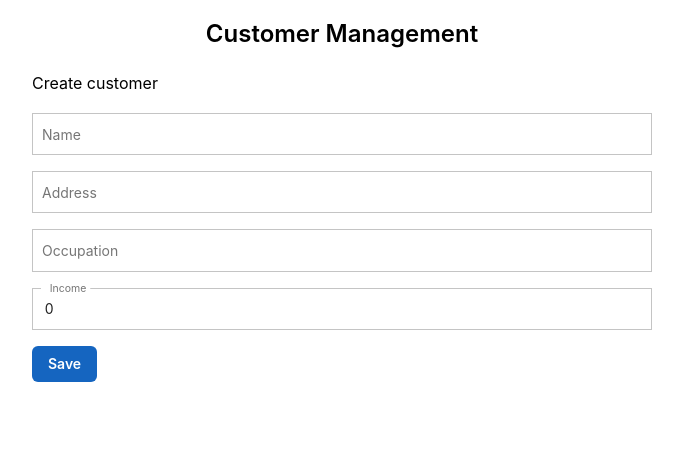
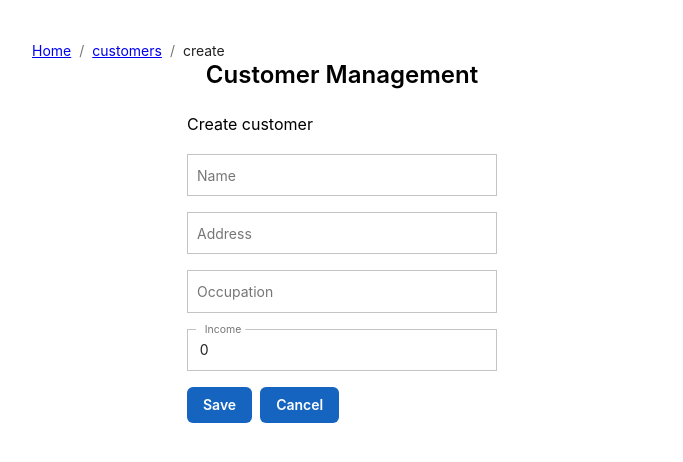
Before and after one commit to duckytutu/deloitte_poc, a React (Create React App) app: page /customers in a window 1280 px wide. Both pictures are taken after a click on the button "Create". Shown: the top 462 px of the page, without its empty margins (298-981 px from the left). Built offline with nearby package versions, Linux system fonts and the light colour scheme; no server answers.

Commit message:
Add breadcrumbs and some minor fixes

```diff
--- /dev/null
+++ b/src/components/AppBreadcrumbs.tsx
@@ -0,0 +1,34 @@
+import React from 'react';
+import Breadcrumbs from '@material-ui/core/Breadcrumbs';
+import Typography from '@material-ui/core/Typography';
+import { Route, useLocation, Link as RouterLink } from 'react-router-dom';
+
+const AppBreadcrumbs = () => {
+  const location = useLocation();
+  const pathnames = location.pathname.split('/').filter((x) => x);
+  return (
+    <Route>
+      <Breadcrumbs aria-label="Breadcrumb">
+        <RouterLink color="inherit" to="/">
+          Home
+        </RouterLink>
+        {pathnames.map((value, index) => {
+          const last = index === pathnames.length - 1;
+          const to = `/${pathnames.slice(0, index + 1).join('/')}`;
+
+          return last ? (
+            <Typography color="textPrimary" key={to}>
+              {value}
+            </Typography>
+          ) : (
+            <RouterLink color="inherit" to={to} key={to}>
+              {value}
+            </RouterLink>
+          );
+        })}
+      </Breadcrumbs>
+    </Route>
+  );
+};
+
+export default React.memo(AppBreadcrumbs);
--- a/src/features/components/CustomerForm.tsx
+++ b/src/features/components/CustomerForm.tsx
@@ -1,8 +1,9 @@
-import React, { useMemo } from 'react';
+import React from 'react';
 import { useFormik } from 'formik';
-import { Box, Button, TextField, Typography } from '@material-ui/core';
+import { Box, Button, TextField } from '@material-ui/core';
 import { ICustomer } from '../customer/types/Customer';
 import * as Yup from 'yup';
+import { useHistory } from 'react-router-dom';
 
 const CustomerForm = ({
   customer,
@@ -11,6 +12,7 @@ const CustomerForm = ({
   customer?: ICustomer;
   onSubmit: (data: ICustomer) => void | Promise<void>;
 }) => {
+  const history = useHistory();
   const initialValues = customer
     ? { ...customer }
     : { name: '', address: '', occupation: '', income: 0 };
@@ -23,10 +25,14 @@ const CustomerForm = ({
       occupation: Yup.string().required('Occupation is required'),
       income: Yup.number().required('Income is required'),
     }),
-    onSubmit: (values) => {
+    onSubmit: (values: any) => {
       onSubmit(values);
     },
   });
+
+  const handleCancel = () => {
+    history.goBack();
+  };
 
   return (
     <>
@@ -91,8 +97,13 @@ const CustomerForm = ({
           />
         </Box>
         <Box mt={4}>
-          <Button variant="contained" color="primary" type="submit">
-            Save
+          <Box component="div" mr={2} display="inline">
+            <Button variant="contained" color="primary" type="submit">
+              Save
+            </Button>
+          </Box>
+          <Button variant="contained" color="primary" onClick={handleCancel}>
+            Cancel
           </Button>
         </Box>
       </form>
--- a/src/features/customer/CustomerCreate.tsx
+++ b/src/features/customer/CustomerCreate.tsx
@@ -23,4 +23,4 @@ const CustomerCreate = () => {
   );
 };
 
-export default CustomerCreate;
+export default React.memo(CustomerCreate);
--- a/src/features/customer/CustomerDetail.tsx
+++ b/src/features/customer/CustomerDetail.tsx
@@ -60,7 +60,6 @@ const CustomerDetail = () => {
           <Box mt={4}>
             <Box component="div" mr={2} display="inline">
               <Button
-                className="mr-2"
                 type="button"
                 variant="contained"
                 color="secondary"
@@ -86,4 +85,4 @@ const CustomerDetail = () => {
   );
 };
 
-export default CustomerDetail;
+export default React.memo(CustomerDetail);
--- a/src/features/customer/CustomerEdit.tsx
+++ b/src/features/customer/CustomerEdit.tsx
@@ -28,4 +28,4 @@ const CustomerEdit = () => {
   );
 };
 
-export default CustomerEdit;
+export default React.memo(CustomerEdit);
--- a/src/features/customer/CustomerList.tsx
+++ b/src/features/customer/CustomerList.tsx
@@ -49,7 +49,7 @@ const CustomerList = () => {
   ];
 
   return (
-    <Box mt={5} width="50%" ml="auto" mr="auto">
+    <Box>
       <Grid item xs={12} style={{ maxWidth: '100%' }}>
         <Box display="flex" alignItems="center" justifyContent="space-between">
           <Typography variant="subtitle1">Customer List</Typography>
@@ -120,4 +120,4 @@ const CustomerList = () => {
   );
 };
 
-export default CustomerList;
+export default React.memo(CustomerList);
--- a/src/features/home/Home.tsx
+++ b/src/features/home/Home.tsx
@@ -1,11 +1,13 @@
 import Box from '@material-ui/core/Box';
+import Typography from '@material-ui/core/Typography';
 import React from 'react';
 import { Link } from 'react-router-dom';
 
 const Home = () => (
   <Box>
-    <h1>Home</h1>
-    <Link to="/customers">Customer Management</Link>
+    <Link to="/customers">
+      <Typography variant="body2">Customer Management</Typography>
+    </Link>
   </Box>
 );
 
--- a/src/routes/index.tsx
+++ b/src/routes/index.tsx
@@ -8,10 +8,14 @@ import {
 import '../App.css';
 import Home from '../features/home/Home';
 import Customer from '../features/customer';
+import AppBreadcrumbs from '../components/AppBreadcrumbs';
+import Box from '@material-ui/core/Box';
 
 const Routes = () => {
   return (
     <Router>
+      <Box mt={5} width="50%" ml="auto" mr="auto">
+        <AppBreadcrumbs />
         <Switch>
           <Route exact path="/">
             <Home />
@@ -21,6 +25,7 @@ const Routes = () => {
           </Route>
           <Redirect to="/auth/404" />
         </Switch>
+      </Box>
     </Router>
   );
 };
```
Also changed, not shown: 1 other file (tests, documents, lock files or other folders). Lines whose indentation alone changed are shown as unchanged.
